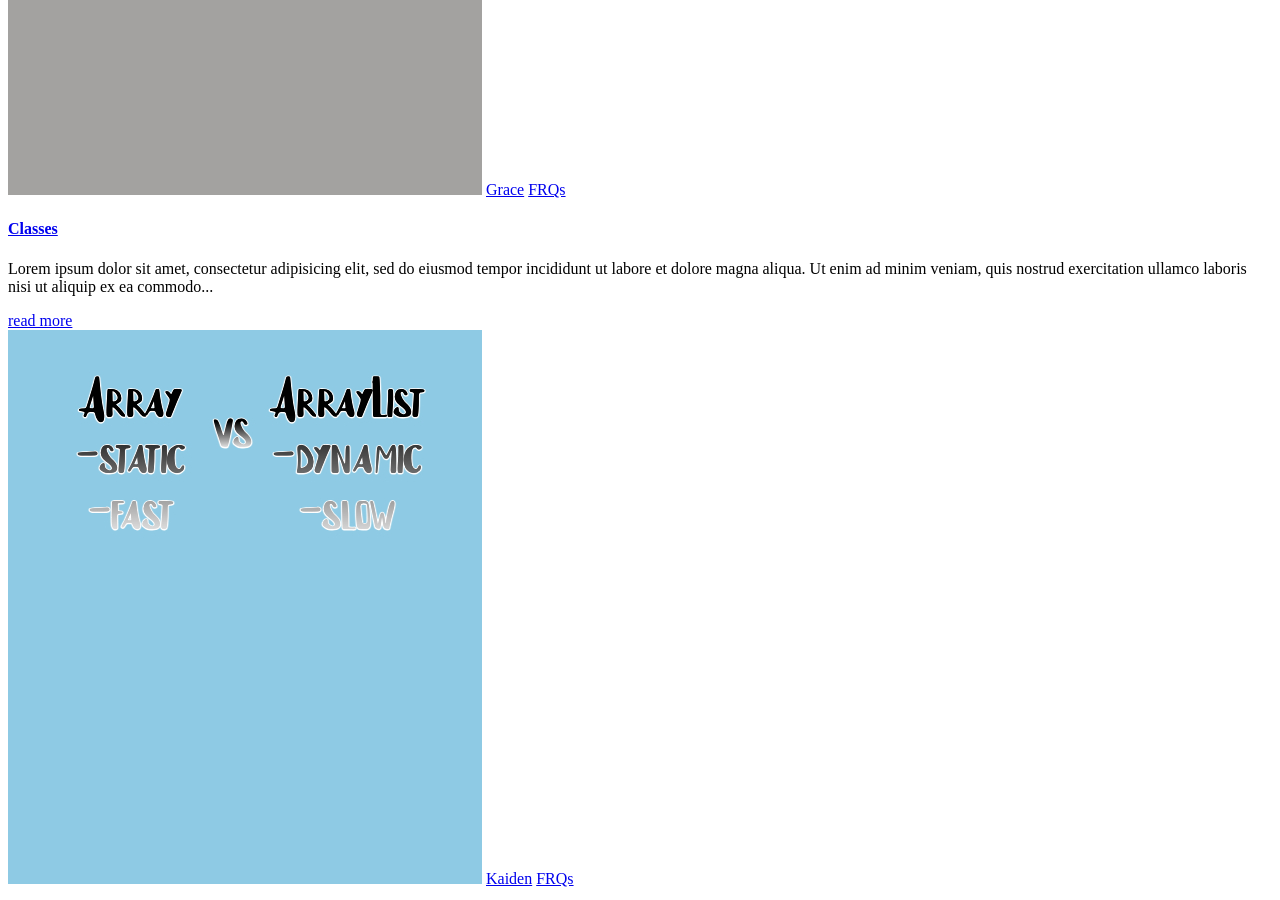
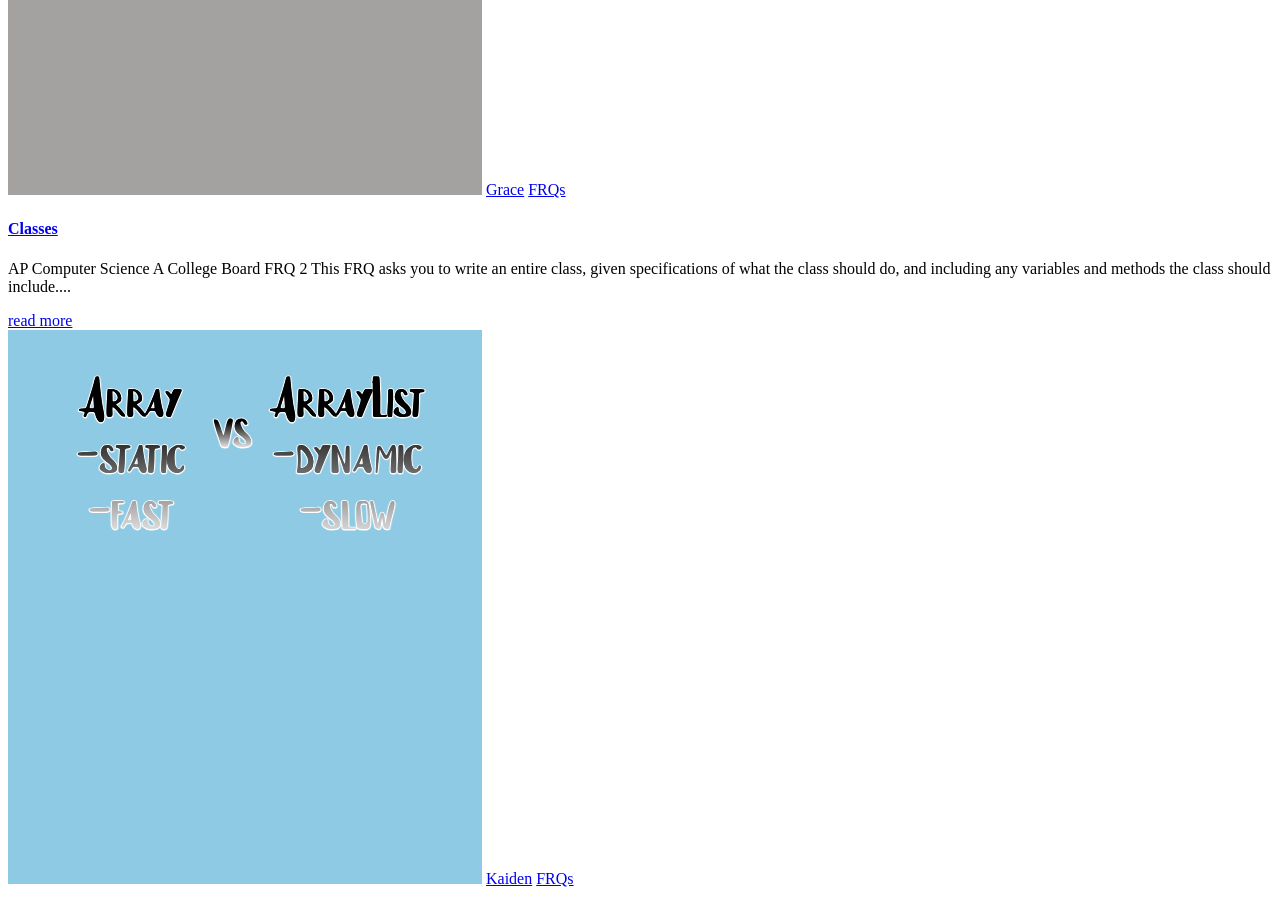
Before and after one commit to TheoH32/TGRK, a Jekyll site: the page built from index.html, in a window 1280 px wide and 900 px high, scrolled down 5187 px. Built offline with Jekyll 4.4.1, drawn with Linux system fonts in a browser that asks for light colours; the list of posts is cut into pages by our own code; some of the changed lines change nothing that is shown.

Commit message:
classes frq

````diff
--- a/_posts/2019-04-14-Classes.md
+++ b/_posts/2019-04-14-Classes.md
@@ -11,41 +11,176 @@
 ---
 
 
-Lorem ipsum dolor sit amet, consectetur adipisicing elit, sed do eiusmod tempor incididunt ut labore et
-dolore magna aliqua. Ut enim ad minim veniam, quis nostrud exercitation ullamco laboris nisi ut aliquip ex
-ea commodo consequat. Duis aute irure dolor in reprehenderit in voluptate velit esse cillum dolore eu fugiat
-nulla pariatur. Excepteur sint occaecat cupidatat non proident, sunt in culpa qui officia deserunt mollit
-anim id est laborum. Sed ut perspiciatis unde omnis iste natus error sit voluptatem accusantium doloremque
-laudantium, totam rem aperiam, eaque ipsa quae ab illo inventore veritatis et quasi architecto beatae vitae
-dicta sunt explicabo. Nemo enim ipsam voluptatem quia voluptas sit aspernatur aut odit aut fugit, sed quia
-consequuntur magni dolores eos qui ratione voluptatem sequi nesciunt. Neque porro quisquam est, qui dolorem
-ipsum quia dolor sit amet, consectetur, adipisci velit, sed quia non numquam eius modi tempora incidunt ut
-labore et dolore magnam aliquam quaerat voluptatem.
+[AP Computer Science A College Board](https://apcentral.collegeboard.org/media/pdf/ap23-frq-comp-sci-a.pdf)
 
-Lorem ipsum dolor sit amet, consectetur adipisicing elit, sed do eiusmod tempor incididunt ut labore et
-dolore magna aliqua. Ut enim ad minim veniam, quis nostrud exercitation ullamco laboris nisi ut aliquip ex
-ea commodo consequat. Duis aute irure dolor in reprehenderit in voluptate velit esse cillum dolore eu fugiat
-nulla pariatur. Excepteur sint occaecat cupidatat non proident, sunt in culpa qui officia deserunt mollit
-anim id est laborum. Sed ut perspiciatis unde omnis iste natus error sit voluptatem accusantium doloremque
-laudantium, totam rem aperiam, eaque ipsa quae ab illo inventore veritatis et quasi architecto beatae vitae
-dicta sunt explicabo. Nemo enim ipsam voluptatem quia voluptas sit aspernatur aut odit aut fugit, sed quia
-consequuntur magni dolores eos qui ratione voluptatem sequi nesciunt. Neque porro quisquam est, qui dolorem
-ipsum quia dolor sit amet, consectetur, adipisci velit, sed quia non numquam eius modi tempora incidunt ut
-labore et dolore magnam aliquam quaerat voluptatem.
+## FRQ 2
 
-> Lorem ipsum dolor sit amet, consectetur adipisicing elit, sed do eiusmod tempor incididunt ut
-labore et dolore magna aliqua. Ut enim ad minim veniam, quis nostrud exercitation ullamco laboris nisi ut
-aliquip ex ea commodo consequat. Duis aute irure dolor in reprehenderit in voluptate velit esse cillum
+This FRQ asks you to write an entire class, given specifications of what the class should do, and including any variables and methods the class should include.
 
-![]({{site.baseurl}}/assets/images/post-img.jpg)
+- **class:** a list of attributes and instructions (a blueprint) for how to create an instance of itself
+    - **attribute:** characteristics of an object
+    - **behaviors:** actions hat an object can perform
+- **object:** an instance of the class
+- **instantiate:** to all the constructor to create an object
+- **constructor:** a block of code that has the same name as the class and tells the computer how to create a new object
+- creating objects example
+- **parameters:** values that you can pass into methods or constructors to provide input or configuration for their operations
+- **methods:** a function
 
-Lorem ipsum dolor sit amet, consectetur adipisicing elit, sed do eiusmod tempor incididunt ut labore et
-dolore magna aliqua. Ut enim ad minim veniam, quis nostrud exercitation ullamco laboris nisi ut aliquip ex
-ea commodo consequat. Duis aute irure dolor in reprehenderit in voluptate velit esse cillum dolore eu fugiat
-nulla pariatur. Excepteur sint occaecat cupidatat non proident, sunt in culpa qui officia deserunt mollit
-anim id est laborum. Sed ut perspiciatis unde omnis iste natus error sit voluptatem accusantium doloremque
-laudantium, totam rem aperiam, eaque ipsa quae ab illo inventore veritatis et quasi architecto beatae vitae
-dicta sunt explicabo. Nemo enim ipsam voluptatem quia voluptas sit aspernatur aut odit aut fugit, sed quia
-consequuntur magni dolores eos qui ratione voluptatem sequi nesciunt. Neque porro quisquam est, qui dolorem
-ipsum quia dolor sit amet, consectetur, adipisci velit, sed quia non numquam eius modi tempora incidunt ut
-labore et dolore magnam aliquam quaerat voluptatem.
+![Question 2](https://cdn.discordapp.com/attachments/1010780182476496908/1153053113511596052/Untitled_drawing_4.png)
+
+![Question 2.1](https://cdn.discordapp.com/attachments/1010780182476496908/1153052783604416542/Untitled_drawing_3.png)
+
+After reading FRQ, we are tasked with creating a sign with a specific number of characters per line.
+
+- **Class Description**: Create a `Sign` class.
+
+- **Constructor**: The class has a constructor with two parameters:
+  - A `String` message to be displayed on the sign.
+  - An `int` representing the width of each line on the sign.
+
+- **numberOfLines Method**: Implement a method called `numberOfLines` that returns the number of lines needed to display the text on the sign.
+
+- **getLines Method**: Implement a method called `getLines` that returns the message broken into lines separated by semicolons (`;`) or `null` if the message is empty. No semicolon should appear at the end of the returned string.
+
+- **Testing**: Create instances of the `Sign` class with different parameters and test the `numberOfLines` and `getLines` methods to ensure correct behavior.
+
+
+```Java
+// STEP 1: Create class
+public class Sign
+{
+    // STEP 1: Create class
+    private String m;
+    private int w;
+
+    // STEP 3: Create constructor with two parameters referencing information given in the table
+    public Sign(String message, int width)
+    {
+        this.m = message;
+        this.w = width;
+    }
+
+    // STEP 4: Create numberOfLines() method with no parameters
+        // Method should divide message by width of sign
+        // If result has a remainder, another line must be added
+    public int numberOfLines()
+    {
+       int result = m.length() / w;
+       if(m.length() % w > 0)
+       {
+            result += 1;
+       }
+       return result;
+    }
+
+    // STEP 5: Create getLines() method with no parameters
+        // If length = 0, return null
+        // Write message based on message length, adding a semicolon at the end
+    public String getLines()
+    {
+        if(m.length() == 0)
+        {
+            return null;
+        }
+        String result = "";
+        int count = 0;
+
+        for(int i = 0; i < m.length(); i++)
+        {
+            if(count == w)
+            {
+                result += ";";
+                count = 0;
+            }
+            result += m.substring(i, i+1);
+            count++;
+        }
+
+        return result;
+    }
+
+
+}
+```
+
+## Testing the Code
+
+Using the table provided by College Board, we test the code by instantiating class Sign and providing different parameters to see if the method call return value is expected.
+
+
+```Java
+String str;
+int x;
+
+Sign sign1 = new Sign ("ABC222DE", 3);
+x = sign1.numberOfLines();
+str = sign1.getLines();
+
+System.out.println(str);
+System.out.println(x);
+```
+
+    ABC;222;DE
+    3
+
+
+
+```Java
+Sign sign2 = new Sign ("ABCD", 10);
+
+x = sign2.numberOfLines();
+str = sign2.getLines();
+
+System.out.println(str);
+System.out.println(x);
+```
+
+    ABCD
+    1
+
+
+
+```Java
+Sign sign3 = new Sign("ABCDEF",2);
+
+x = sign3.numberOfLines();
+str = sign3.getLines();
+
+System.out.println(str);
+System.out.println(x);
+
+```
+
+    AB;CD;EF
+    3
+
+
+
+```Java
+Sign sign4 = new Sign("",4);
+
+x = sign4.numberOfLines();
+str = sign4.getLines();
+
+System.out.println(str);
+System.out.println(x);
+```
+
+    null
+    0
+
+
+
+```Java
+Sign sign5 = new Sign("AB_CD_EF", 2);
+
+x = sign5.numberOfLines();
+str = sign5.getLines();
+
+System.out.println(str);
+System.out.println(x);
+```
+
+    AB;_C;D_;EF
+    4
````
